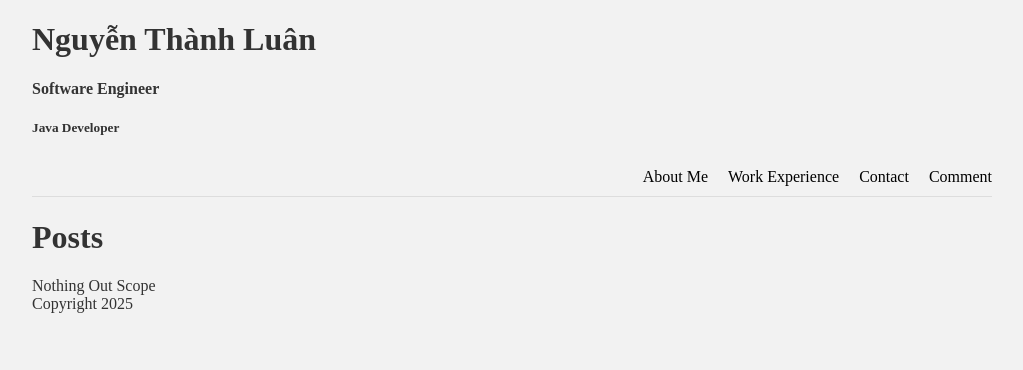
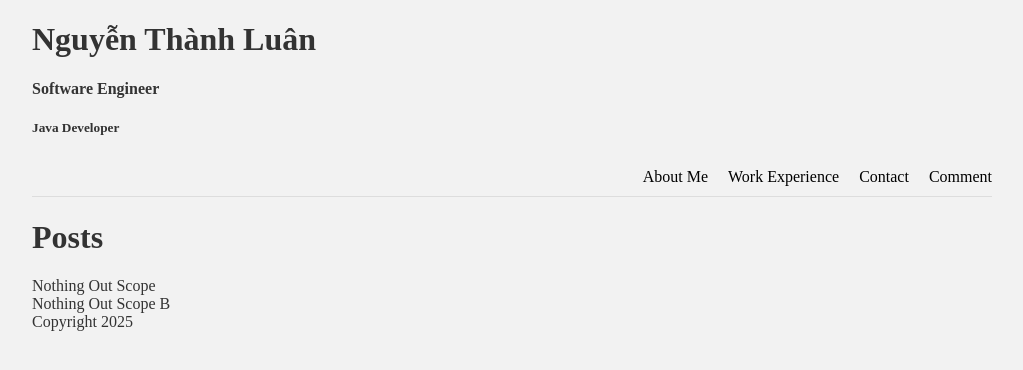
Before and after one commit to LuanNgoNang/learn-nextjs, a Next.js app: page /posts in a window 1280 px wide. Shown: the top 370 px of the page, without its empty margins (128-1151 px from the left). Built offline with nearby package versions, Linux system fonts and the light colour scheme.

Commit message:
new text

```diff
--- a/pages/posts.tsx
+++ b/pages/posts.tsx
@@ -6,6 +6,7 @@ export const posts = () => {
         <Link href="/"><h1>Posts</h1></Link>
 
     <div>Nothing Out Scope</div>
+    <div>Nothing Out Scope B</div>
     </div>
   )
 }
```
